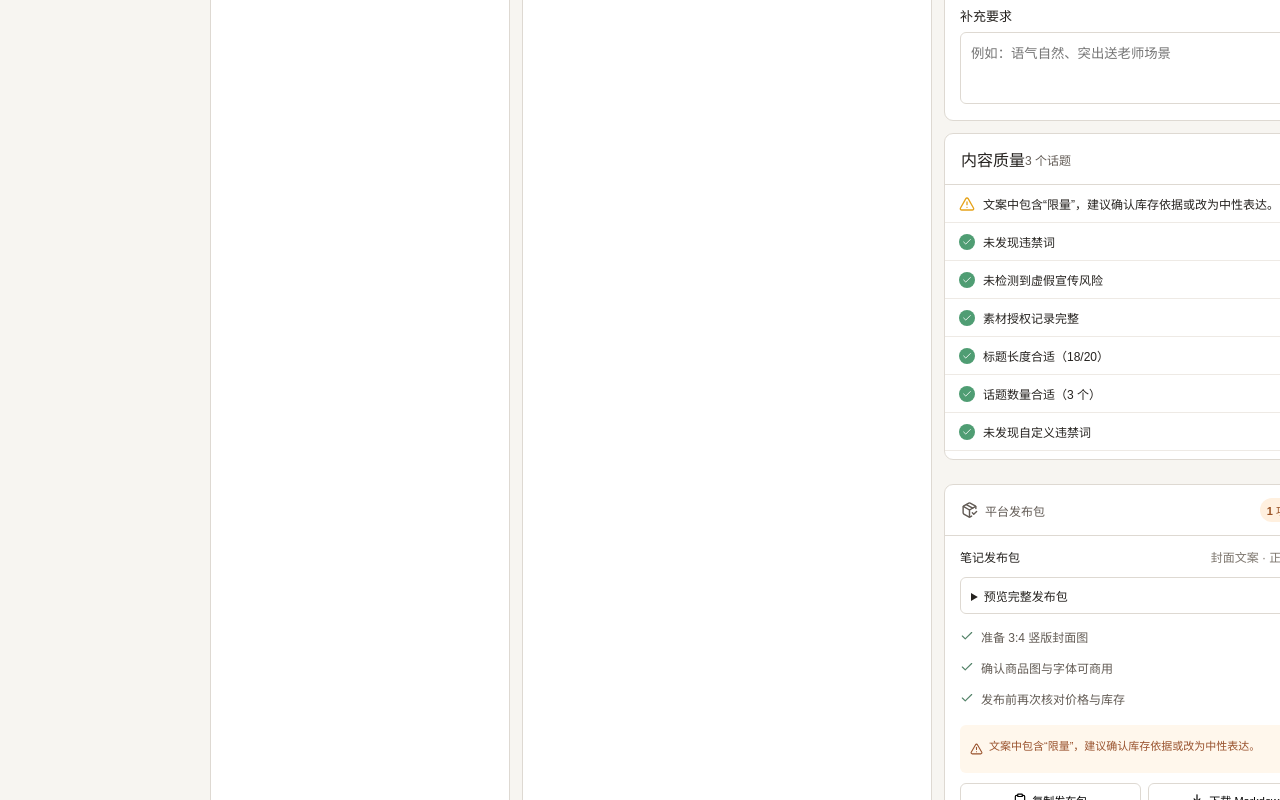
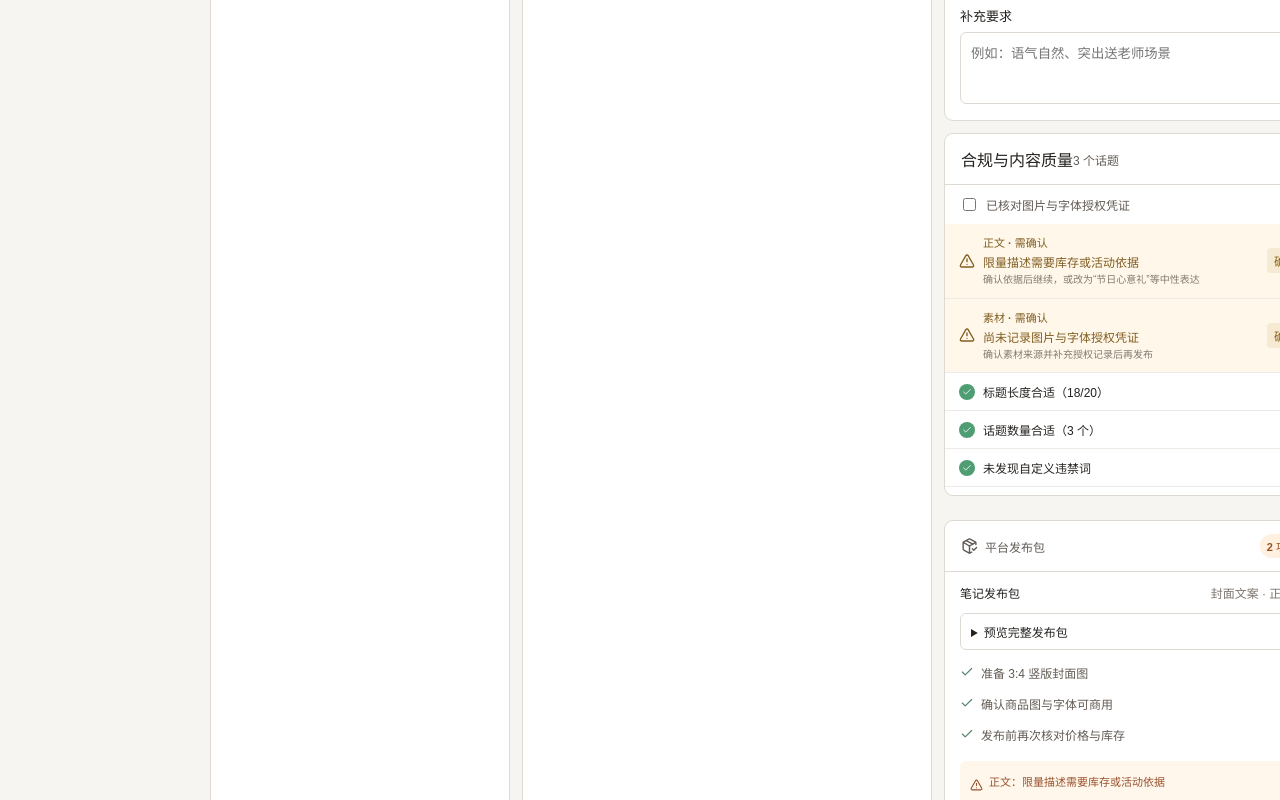
Before and after one commit to ShadowDragon1994/TBWC, a React (Vite) app: page / in a window 1280 px wide. Shown: the part 840-1640 px from the top of the page. Built offline with nearby package versions, Linux system fonts and the light colour scheme.

Commit message:
feat: add actionable compliance review

```diff
--- a/src/App.tsx
+++ b/src/App.tsx
@@ -1,7 +1,7 @@
 import { useEffect, useMemo, useState, type ReactNode } from 'react'
 import { Archive, BarChart3, Box, CalendarDays, Check, ChevronDown, CircleHelp, Download, FileImage, Home, Image, Lightbulb, Lock, RefreshCw, Save, Settings, Sparkles, TriangleAlert } from 'lucide-react'
 import productImage from './assets/bookmark-gift.png'
-import { analyzePlatformContent, checkCompliance, generateMockContent, type ContentPlatform } from './features/creation/creation'
+import { analyzePlatformContent, generateMockContent, type ContentPlatform } from './features/creation/creation'
 import { mockProduct } from './features/products/mockProducts'
 import { ProductLibrary } from './features/products/ProductLibrary'
 import type { ProductRecord } from './features/products/products.api'
@@ -15,6 +15,7 @@ import { PublishingBoard } from './features/publishing-tasks/PublishingBoard'
 import { AnalyticsDashboard } from './features/analytics/AnalyticsDashboard'
 import { StrategyPage } from './features/strategy/StrategyPage'
 import { creativeTasksApi, type CreativeTaskStatus } from './features/creative-tasks/creative-tasks.api'
+import { applyComplianceDecision, runCompliance, type ComplianceStatus } from './features/compliance/compliance'
 
 const nav = [[Home, '今日工作台'], [Box, '商品库'], [Archive, '创作记录'], [CalendarDays, '发布任务'], [BarChart3, '数据复盘'], [Lightbulb, '策略建议'], [Image, '模板与素材'], [Settings, '设置']] as const
 const exportOptions = ['主图 800×800', '详情页长图 750px', '竖版海报 3:4']
@@ -56,10 +57,15 @@ export function App() {
   const [candidates, setCandidates] = useState<Array<ReturnType<typeof generateMockContent>>>([])
   const [creativeTaskId, setCreativeTaskId] = useState<string | null>(null)
   const [creativeTaskStatus, setCreativeTaskStatus] = useState<CreativeTaskStatus>('draft')
-  const findings = useMemo(() => checkCompliance(`${content.title} ${content.sellingPoints.join(' ')} ${content.body}`), [content])
   const forbiddenTerms = useMemo(() => ('forbiddenTerms' in currentProduct ? currentProduct.forbiddenTerms ?? '' : '').split(/[，,、\n]/).map(term => term.trim()).filter(Boolean), [currentProduct])
   const quality = useMemo(() => analyzePlatformContent(platform, content.title, content.body, forbiddenTerms), [platform, content, forbiddenTerms])
-  const allFindings = useMemo(() => [...findings, ...quality.findings], [findings, quality.findings])
+  const [authorizationRecorded, setAuthorizationRecorded] = useState(false)
+  const [complianceDecisions, setComplianceDecisions] = useState<Record<string, ComplianceStatus>>({})
+  const complianceFindings = useMemo(() => runCompliance({ title: content.title, body: `${content.sellingPoints.join(' ')} ${content.body}`, authorizationRecorded, hasAiLabel: true }).map(item => ({ ...item, status: complianceDecisions[item.id] ?? item.status })), [content, authorizationRecorded, complianceDecisions])
+  const allFindings = useMemo(() => [
+    ...complianceFindings.map(item => ({ level: item.status === 'unresolved' && item.severity !== 'suggest' ? 'warning' as const : 'pass' as const, message: `${item.location}：${item.reason}` })),
+    ...quality.findings,
+  ], [complianceFindings, quality.findings])
 
   useEffect(() => {
     const timer = window.setTimeout(() => localStorage.setItem(localDraftKey, JSON.stringify({ version: 1, platform, product: currentProduct, content, editingRecordId })), 500)
@@ -220,7 +226,11 @@ export function App() {
             <label>{platform === '抖音' ? '口播脚本' : '正文笔记'} <small>{content.body.length}/10000</small></label><textarea aria-label="正文脚本" disabled={locked} value={content.body} onChange={event => setContent({...content, body:event.target.value})}/><button className="regen" onClick={() => void rewrite('rewrite_body')}><RefreshCw size={14}/>只改写正文</button>
             <label>补充要求 <small>{guidance.length}/1000</small></label><textarea className="guidance" aria-label="补充要求" disabled={locked} value={guidance} onChange={event => setGuidance(event.target.value)} placeholder="例如：语气自然、突出送老师场景"/>
           </section>
-          <section className="panel compliance"><div className="panel-title">内容质量 <span>{platform === '抖音' ? `约 ${quality.metrics.estimatedSeconds} 秒` : `${quality.metrics.topicCount} 个话题`}</span></div>{allFindings.map((finding, index) => <div className={finding.level} key={index}>{finding.level === 'warning' ? <TriangleAlert/> : <Check/>}<span>{finding.message}</span></div>)}</section>
+          <section className="panel compliance"><div className="panel-title">合规与内容质量 <span>{platform === '抖音' ? `约 ${quality.metrics.estimatedSeconds} 秒` : `${quality.metrics.topicCount} 个话题`}</span></div>
+            <label className="authorization-check"><input type="checkbox" checked={authorizationRecorded} onChange={event => setAuthorizationRecorded(event.target.checked)}/>已核对图片与字体授权凭证</label>
+            {complianceFindings.map(item => <div className={`compliance-finding ${item.severity} ${item.status}`} key={item.id}>{item.severity === 'block' || item.status === 'unresolved' ? <TriangleAlert/> : <Check/>}<span><b>{item.location} · {item.severity === 'block' ? '阻断' : item.severity === 'confirm' ? '需确认' : '建议'}</b>{item.reason}<small>{item.suggestion}</small></span>{item.severity !== 'block' && item.status === 'unresolved' && <button onClick={() => setComplianceDecisions(current => ({ ...current, [item.id]: applyComplianceDecision(item, 'accepted').status }))}>{item.severity === 'confirm' ? '确认继续' : '忽略建议'}</button>}</div>)}
+            {quality.findings.map((finding, index) => <div className={finding.level} key={`quality-${index}`}>{finding.level === 'warning' ? <TriangleAlert/> : <Check/>}<span>{finding.message}</span></div>)}
+          </section>
           <PublishPackagePanel platform={platform} title={content.title} sellingPoints={content.sellingPoints} body={content.body} findings={allFindings} onStatus={savePublication} onNotice={setNotice}/>
         </aside>
       </section>
--- /dev/null
+++ b/src/features/compliance/compliance.ts
@@ -0,0 +1,66 @@
+export type ComplianceSeverity = 'block' | 'confirm' | 'suggest'
+export type ComplianceStatus = 'unresolved' | 'accepted' | 'resolved'
+export type ComplianceFinding = {
+  id: string
+  severity: ComplianceSeverity
+  status: ComplianceStatus
+  location: '标题' | '正文' | '素材'
+  term?: string
+  reason: string
+  suggestion: string
+}
+
+type ComplianceInput = {
+  title: string
+  body: string
+  authorizationRecorded: boolean
+  hasAiLabel: boolean
+}
+
+const termRules = [
+  { terms: ['第一', '最好', '最佳', '100%', '绝对'], reason: '可能构成无法证明的极限或绝对化表达', suggestion: '改成可由商品资料证明的客观描述' },
+  { terms: ['治疗', '治愈'], reason: '普通商品文案不应包含医疗功效承诺', suggestion: '删除功效承诺，仅描述商品材质和使用场景' },
+]
+
+const finding = (value: Omit<ComplianceFinding, 'id' | 'status'>): ComplianceFinding => ({
+  ...value,
+  id: `${value.severity}:${value.location}:${value.term ?? value.reason}`,
+  status: 'unresolved',
+})
+
+export function runCompliance(input: ComplianceInput) {
+  const findings: ComplianceFinding[] = []
+  const fields = [['标题', input.title], ['正文', input.body]] as const
+  for (const [location, copy] of fields) {
+    for (const rule of termRules) {
+      for (const term of rule.terms.filter(candidate => copy.includes(candidate))) {
+        findings.push(finding({ severity: 'block', location, term, reason: rule.reason, suggestion: rule.suggestion }))
+      }
+    }
+    if (/(?:1[3-9]\d{9}|微信|vx|联系电话)/i.test(copy)) {
+      findings.push(finding({ severity: 'block', location, reason: '内容包含站外联系方式或引流信息', suggestion: '删除电话号码、微信号或其他站外联系方式' }))
+    }
+    if (copy.includes('限量')) {
+      findings.push(finding({ severity: 'confirm', location, term: '限量', reason: '限量描述需要库存或活动依据', suggestion: '确认依据后继续，或改为“节日心意礼”等中性表达' }))
+    }
+  }
+  if (!input.authorizationRecorded) {
+    findings.push(finding({ severity: 'confirm', location: '素材', reason: '尚未记录图片与字体授权凭证', suggestion: '确认素材来源并补充授权记录后再发布' }))
+  }
+  if (!input.hasAiLabel) {
+    findings.push(finding({ severity: 'block', location: '素材', reason: 'AI 生成素材尚未包含必要标识', suggestion: '在导出素材中加入清晰可见的 AI 生成标识' }))
+  }
+  if (Array.from(input.title).length > 30) {
+    findings.push(finding({ severity: 'suggest', location: '标题', reason: '标题超过 30 个字符，移动端可能显示不完整', suggestion: '保留商品名和一个核心卖点，缩短标题' }))
+  }
+  return findings
+}
+
+export function applyComplianceDecision(item: ComplianceFinding, status: 'accepted' | 'resolved') {
+  if (item.severity === 'block' && status === 'accepted') throw new Error('阻断项必须修改后解决')
+  return { ...item, status }
+}
+
+export function canExport(findings: ComplianceFinding[]) {
+  return findings.every(item => item.status === 'resolved' || (item.severity !== 'block' && item.status === 'accepted'))
+}
--- a/src/interactions.css
+++ b/src/interactions.css
@@ -17,6 +17,15 @@
 .copy-panel textarea { width: calc(100% - 30px); min-height: 150px; margin: 0 15px; padding: 10px; resize: vertical; border: 1px solid var(--line); border-radius: 6px; outline: 0; font: 12px/1.65 inherit; }
 .copy-panel textarea:focus { border-color: var(--red); }
 .copy-panel textarea:disabled { color: #8d857e; background: #f8f6f3; }
+.authorization-check { display:flex; align-items:center; gap:7px; margin:10px 14px; color:#625b54; font-size:12px; }
+.compliance .compliance-finding { align-items:flex-start; }
+.compliance-finding span { display:flex; flex-direction:column; gap:3px; }
+.compliance-finding span b { font-size:11px; }
+.compliance-finding span small { color:#827970; line-height:1.45; }
+.compliance-finding.block { background:#fff0ed; color:#92372d; }
+.compliance-finding.confirm { background:#fff8ea; color:#805d21; }
+.compliance-finding.suggest { background:#eef5fa; color:#41677d; }
+.compliance-finding.accepted { background:#edf6ef; color:#3f7150; }
 .copy-panel textarea.guidance { min-height: 72px; }
 
 .template-1 .art-title {
```
Also changed, not shown: tasks/todo.md (+2 -2 lines), 2 other files (tests, documents, lock files or other folders).
